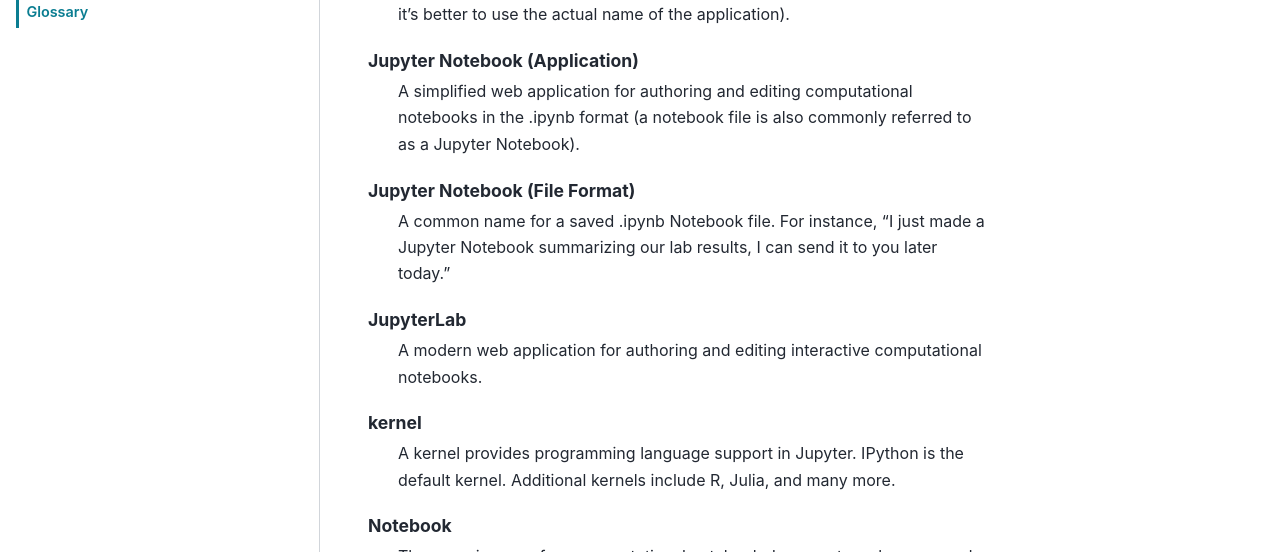
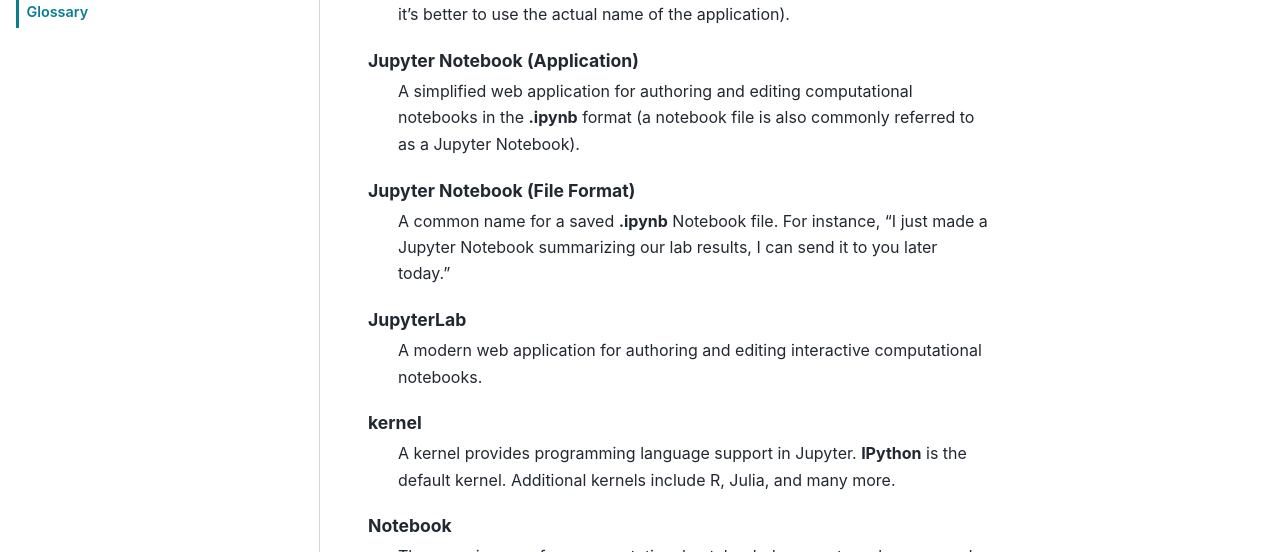
Before and after one commit to jupyter/jupyter, a Sphinx documentation site: the page built from docs/source/glossary.rst, in a window 1280 px wide and 1400 px high, scrolled down 1825 px. Shown: the part 179-731 px from the top of the window. Built offline with Sphinx 7.4.7 and the PyData theme 0.15.4, drawn with Linux system fonts in a browser that asks for light colours; pages that are not in the unit, such as notebooks, are missing from menus; some of the changed text lies outside the part shown.

```diff
--- a/docs/source/glossary.rst
+++ b/docs/source/glossary.rst
@@ -85,11 +85,11 @@ Glossary
 
    Jupyter Notebook (Application)
        A simplified web application for authoring and editing computational
-       notebooks in the .ipynb format (a notebook file is also commonly referred
+       notebooks in the **.ipynb** format (a notebook file is also commonly referred
        to as a Jupyter Notebook).
 
    Jupyter Notebook (File Format)
-       A common name for a saved .ipynb Notebook file. For instance,
+       A common name for a saved **.ipynb** Notebook file. For instance,
        "I just made a Jupyter Notebook summarizing our lab results, I can
        send it to you later today."
 
@@ -98,7 +98,7 @@ Glossary
        computational notebooks.
 
    kernel
-       A kernel provides programming language support in Jupyter. IPython is
+       A kernel provides programming language support in Jupyter. **IPython** is
        the default kernel. Additional kernels include R, Julia, and many more.
 
    Notebook
@@ -134,7 +134,7 @@ Glossary
        computer to run, also commonly called a `console <https://en.wikipedia.org/wiki/System_console>`_.
 
    The Big Split
-       An event and effort undertaken around 2015 by IPython developers to split up
+       An event and effort undertaken around 2015 by **IPython** developers to split up
        the then-massive IPython project into a series of smaller, more focused
        sub-projects under the Project Jupyter umbrella.
 
```
